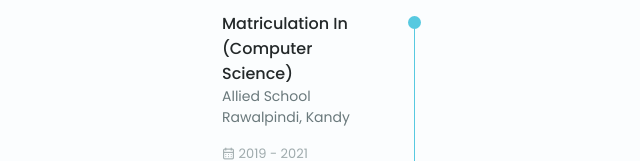
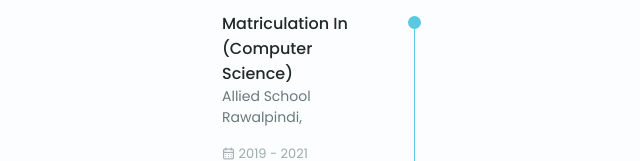
Before and after one commit to anasjaved17/portfolio, a plain HTML site: page index.html in a window 1280 px wide. Shown: the part 2527-2688 px from the top of the page, 226-866 px from the left. Drawn offline with nearby package versions, Linux system fonts and the light colour scheme.

Commit message:
Update index.html

```diff
--- a/index.html
+++ b/index.html
@@ -358,7 +358,7 @@
              <div class="qualification__data">
                  <div>
                      <h3 class="qualification__title">Matriculation In (Computer Science)</h3>
-                     <span class="qualification__subtitle">Allied School Rawalpindi, Kandy</span>
+                     <span class="qualification__subtitle">Allied School Rawalpindi,</span>
                      <div class="qualification__calendar">
                         <i class="uil uil-calendar-alt"></i>
                         2019 - 2021
```
